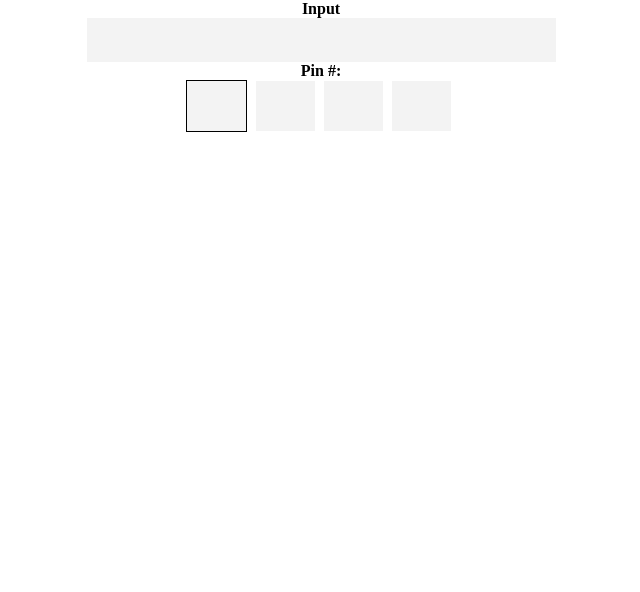
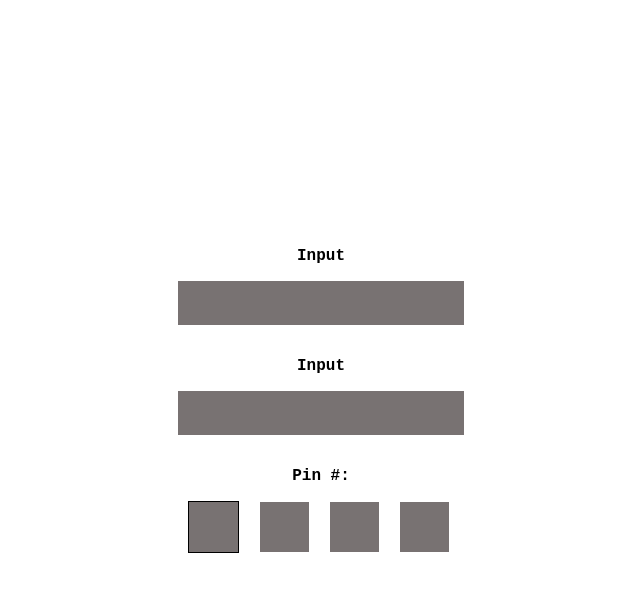
Before and after one commit to courthub74/PinCode, a plain HTML site: page index.html in a window 1280 px wide. Shown: the whole page, without its empty margins (319-959 px from the left). Drawn offline with Linux system fonts and the light colour scheme.

Commit message:
main page set

```diff
--- a/index.html
+++ b/index.html
@@ -9,9 +9,18 @@
 </head>
 <body>
 
+    <form action="#">
+        <div class="input_div">
             <label for="#">Input</label>
             <input type="text"/>
+        </div>
 
+        <div class="input_div">
+            <label for="#">Input</label>
+            <input type="text"/>
+        </div>
+
+        <div class="pin_div">
             <label for="#">Pin #:</label>
             <div class="pin_code">
                 <input class="pin_num" type="number" maxlength="1" autofocus>
@@ -19,5 +28,8 @@
                 <input class="pin_num" type="number" maxlength="1">
                 <input class="pin_num" type="number" maxlength="1">
             </div>
+        </div>
+    </form>
+
 </body>
 </html>
--- a/style.scss
+++ b/style.scss
@@ -10,21 +10,58 @@ body {
     justify-content: center;
     align-items: center;
     // background-color: blue;
+    // background-color: rgb(2, 46, 2);
+    height: 100vh;
+    form {
+        display: flex;
+        flex-direction: column;
+        justify-content: center;
+        align-items: center;
+        // background-color: blue;
+        height: 100vh;
+        gap: 2em;
+        // width: 100%;
         label {
+            font-family: 'Courier New', Courier, monospace;
             font-weight: bold;
         }
         input {
             border: none;
             font-size: 36px;
-        background-color: #F3F3F3;
+            background-color: #787272;
+            // width: 100%;
+            max-width: 60%;
         }
+        .input_div {
+            display: flex;
+            flex-direction: column;
+            justify-content: center;
+            align-items: center;
+            gap: 1em;
+        }
+        .pin_div {
+            display: flex;
+            flex-direction: column;
+            justify-content: center;
+            align-items: center;
+            gap: 1em;
+             // The Pin Number
+            .pin_code {
+                display: flex;
+                justify-content: center;
+                align-items: center;
+                // gap: 2em;
+                gap: 1em;
+                // width: 100%;
+                // max-width: 70%;
                 .pin_num {
                     border: none;
                     text-align: center;
-        width: 55px;
+                    width: 45px;
                     height:48px;
                     font-size: 36px;
                     background-color: #F3F3F3;
+                    background-color: #787272;
                     margin-right:5px;
                 }
                 .pin_num:focus {
@@ -36,4 +73,12 @@ body {
                     -webkit-appearance: none;
                     margin: 0;
                 }
+
+                .pin_num::-moz-outer-spin-button,
+                .pin_num::-moz-inner-spin-button {
+                    -moz-appearance: none;
                 }
+            }
+        }
+    }
+}
```
Also changed, not shown: style.css, 2 other files. Lines whose indentation alone changed are shown as unchanged.
